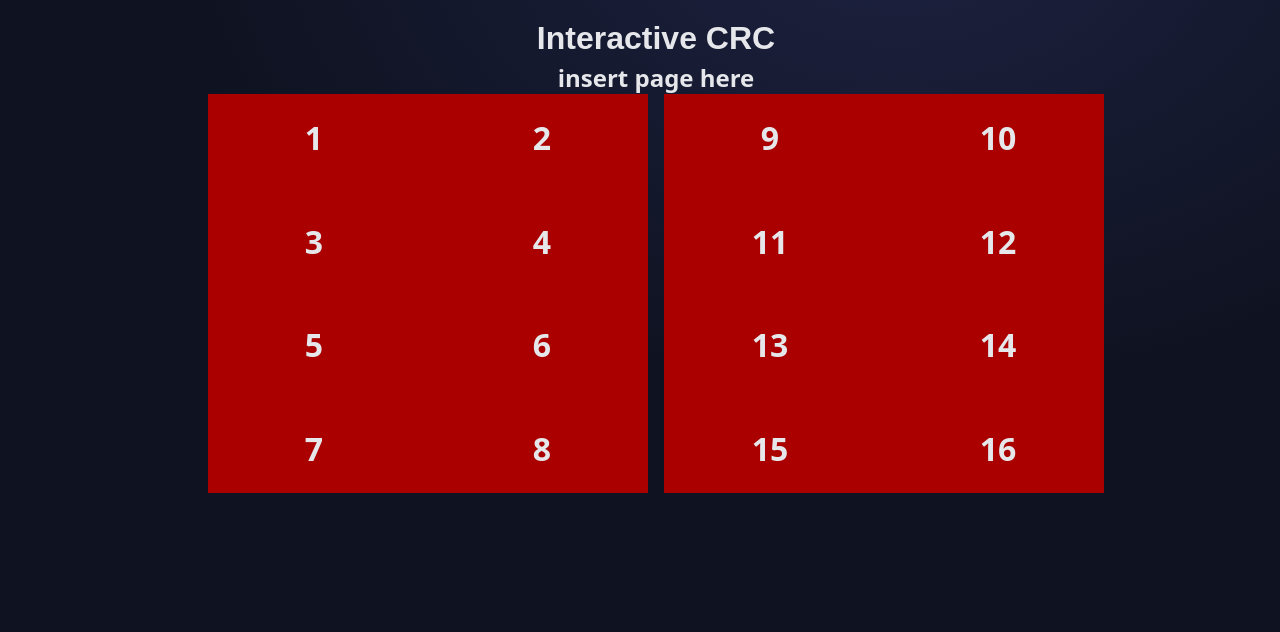
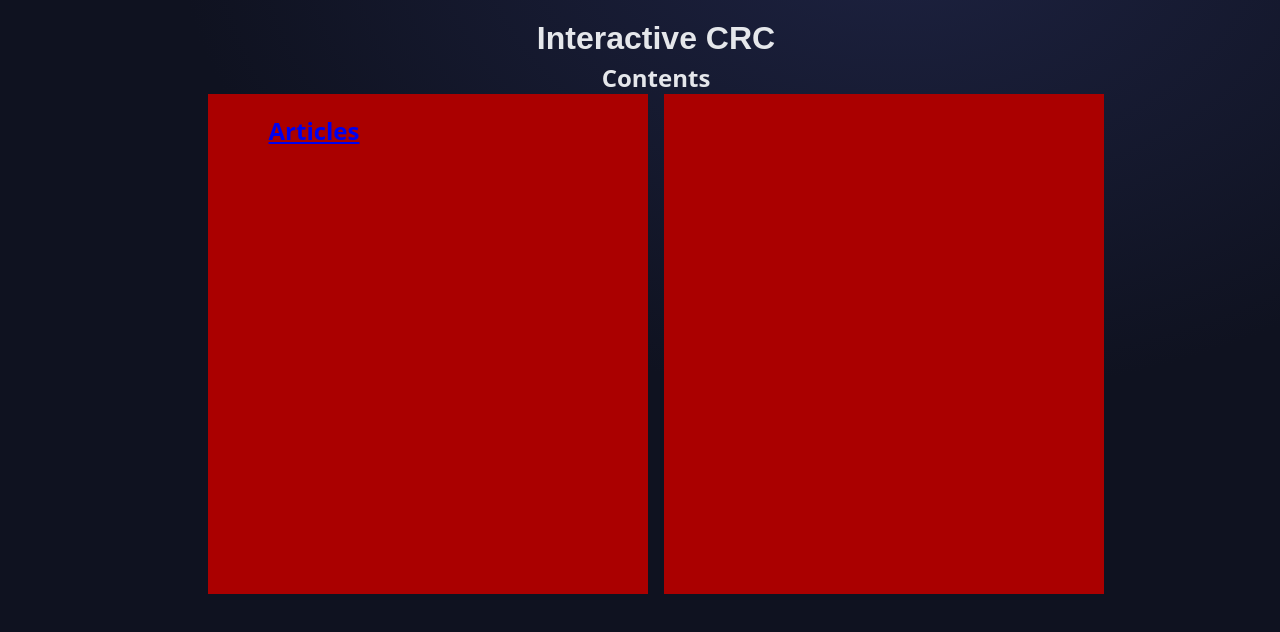
Before and after one commit to SlushyBoy1212/interactive-crc, a plain HTML site: page index.html in a window 1280 px wide. Shown: the top 632 px of the page. Drawn offline with Linux system fonts and the light colour scheme; a web font is replaced by a local one.

Commit message:
pages added

```diff
--- a/index.html
+++ b/index.html
@@ -15,25 +15,16 @@
   <h1 class="center comic-sans">Interactive CRC</h1>
   <h2 class="center" style="font-family: ui-sans-serif, system-ui, -apple-system, Segoe UI, Roboto, Arial" id="PageId">insert page here</h2>
   <div class="center grid2" style="width: 70%">
-    <div class="center grid2" style="background-color: var(--gridcolor); width: 100%">
-      <h1>1</h1>
-      <h1>2</h1>
-      <h1>3</h1>
-      <h1>4</h1>
-      <h1>5</h1>
-      <h1>6</h1>
-      <h1>7</h1>
-      <h1>8</h1>
+    <div class="center grid2" style="background-color: var(--gridcolor); width: 100%; height: 500px;">
+      <div class="Articles hidden">
+        <h2>Articles</h2>
+      </div>
+      <div class="none">
+        <a href="?page=Articles"><h2>Articles</h2></a>
+      </div>
     </div>
-    <div class="center grid2" style="background-color: var(--gridcolor); width: 100%">
-      <h1>9</h1>
-      <h1>10</h1>
-      <h1>11</h1>
-      <h1>12</h1>
-      <h1>13</h1>
-      <h1>14</h1>
-      <h1>15</h1>
-      <h1>16</h1>
+    <div class="center grid2" style="background-color: var(--gridcolor); width: 100%; height: 500px;">
+      <a href="?page=Contents"><h2 id="home" class="hidden">Home</h2></a>
     </div>
   </div>
 </body>
--- a/js/app.js
+++ b/js/app.js
@@ -1,4 +1,16 @@
+let page = document.getElementById('PageId')
 const searchParams = new URLSearchParams(window.location.search);
-if (searchParams.has("page")){
-    document.getElementById('PageId').innerText = searchParams.get('page');
+if (searchParams.has("page") && searchParams.get("page") !== "Contents") {
+    page.innerText = searchParams.get('page');
+    divshow = document.querySelectorAll('div.' + searchParams.get('page'));
+    divnone = document.querySelectorAll('div.none');
+    document.getElementById('home').classList.remove('hidden');
+    divshow.forEach(div => {
+        div.classList.remove('hidden');
+    })
+    divnone.forEach(div => {
+        div.style.display = 'none';
+    })
+} else {
+    page.innerText = "Contents";
 }
```
